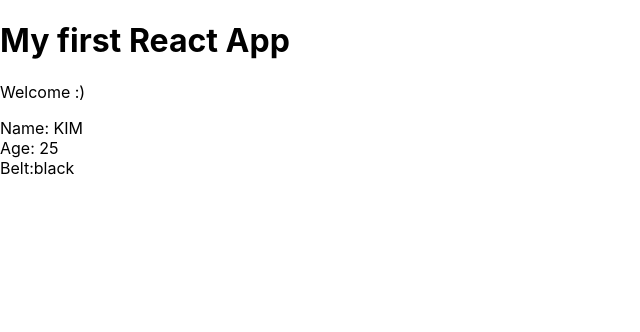
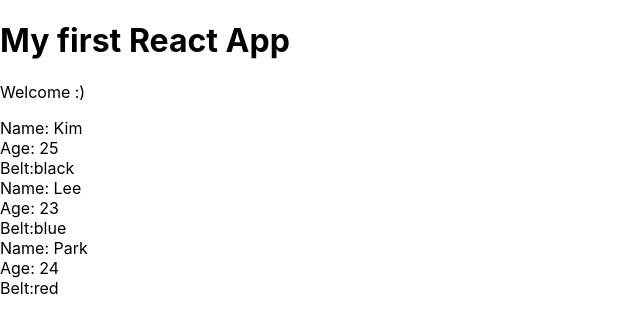
Before and after one commit to fjvbn2003/react_exercise, a React (Create React App) app in the folder my-app/: page / in a window 1280 px wide. Shown: the top 332 px of the page, without its empty margins (0-640 px from the left). Built offline with nearby package versions, Linux system fonts and the light colour scheme.

Commit message:
#14 Outputing List

```diff
--- a/my-app/src/App.js
+++ b/my-app/src/App.js
@@ -2,12 +2,21 @@
 import Ninjas from './Ninjas';
 
 class App extends Component {
+  state= {
+    ninjas :[
+      {name:"Kim", age:"25", belt:"black", id:1},
+      {name:"Lee", age:"23", belt:"blue", id:2},
+      {name:"Park", age:"24", belt:"red", id:3}
+    ]
+  }
+
   render() {
     return (
       <div className="App">
         <h1>My first React App</h1>
         <p>Welcome :)</p>
-        <Ninjas name="KIM" age="25" belt="black"/>
+        <Ninjas ninjas={this.state.ninjas}/>
+
       </div>
     );
   }
--- a/my-app/src/Ninjas.js
+++ b/my-app/src/Ninjas.js
@@ -1,15 +1,21 @@
 import React, { Component } from 'react';
-import App from './App';
 
 class Ninjas extends Component{
     render(){
         //console.log(this.props);
-        const {name, age, belt} = this.props;
+        const {ninjas} = this.props;
+        const ninjaList = ninjas.map(ninja => {
+            return (
+            <div className="ninja" key={ninja.id}>
+                <div>Name: {ninja.name}</div>
+                <div>Age: {ninja.age}</div>
+                <div>Belt:{ninja.belt}</div>
+            </div>
+            )
+        });
         return(
-            <div className="ninja">
-                <div>Name: {name}</div>
-                <div>Age: {age}</div>
-                <div>Belt:{belt}</div>
+            <div className="ninja-list">
+                {ninjaList}
             </div>
         )
 
```
